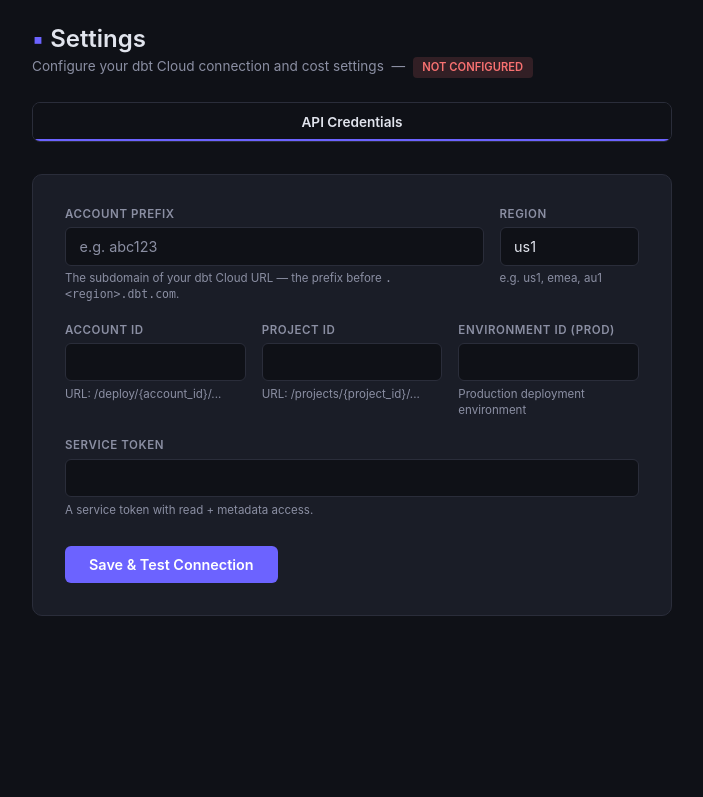
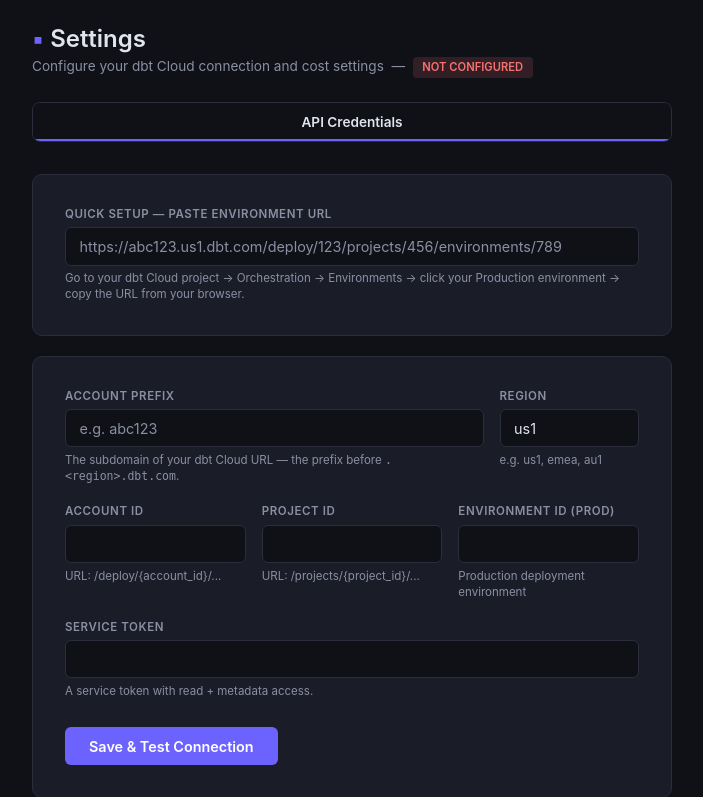
Before and after one commit to mfreeborndbt/SAO_Advanced_Configuration_Optimizer, a Flask app: page /setup in a window 1280 px wide. Shown: the part 67-864 px from the top of the page, without its empty margins (288-991 px from the left). Before the commit the page ends 683 px from the top, so only its background shows below. Run offline with Flask 3, Linux system fonts and the light colour scheme.

Commit message:
Add quick setup URL paste to auto-fill account, project, and environment IDs
Users can paste their dbt Cloud environment URL (e.g.
https://prefix.region.dbt.com/deploy/acct/projects/proj/environments/env)
and all fields are automatically populated. Just add the service token.

Co-Authored-By: Claude Opus 4.6 (1M context) <noreply@anthropic.com>

```diff
--- a/templates/setup.html
+++ b/templates/setup.html
@@ -248,6 +248,15 @@
       {% endfor %}
     {% endwith %}
 
+    <div class="form-card" style="margin-bottom:1.25rem;">
+      <div class="form-group" style="margin-bottom:0;">
+        <label>Quick Setup &mdash; Paste Environment URL</label>
+        <input type="text" id="quickUrl" placeholder="https://abc123.us1.dbt.com/deploy/123/projects/456/environments/789">
+        <div class="hint">Go to your dbt Cloud project &rarr; Orchestration &rarr; Environments &rarr; click your Production environment &rarr; copy the URL from your browser.</div>
+        <div id="quickMsg" style="display:none;font-size:0.78rem;margin-top:0.4rem;"></div>
+      </div>
+    </div>
+
     <div class="form-card">
       <form action="/setup/save" method="POST">
         <div class="form-row">
@@ -331,6 +340,29 @@ function showOverlayDelayed(msg) {
   }, 1000);
 }
 
+/* Quick URL parser */
+document.getElementById('quickUrl').addEventListener('input', function() {
+  var url = this.value.trim();
+  var msg = document.getElementById('quickMsg');
+  if (!url) { msg.style.display = 'none'; return; }
+  // Pattern: https://{prefix}.{region}.dbt.com/deploy/{account_id}/projects/{project_id}/environments/{environment_id}
+  var m = url.match(/^https?:\/\/([^.]+)\.([^.]+)\.dbt\.com\/deploy\/(\d+)\/projects\/(\d+)\/environments\/(\d+)/);
+  if (!m) {
+    msg.style.display = '';
+    msg.style.color = 'var(--red)';
+    msg.textContent = 'Could not parse URL. Expected format: https://prefix.region.dbt.com/deploy/account_id/projects/project_id/environments/environment_id';
+    return;
+  }
+  document.querySelector('input[name="account_prefix"]').value = m[1];
+  document.querySelector('input[name="region"]').value = m[2];
+  document.querySelector('input[name="account_id"]').value = m[3];
+  document.querySelector('input[name="project_id"]').value = m[4];
+  document.querySelector('input[name="environment_id"]').value = m[5];
+  msg.style.display = '';
+  msg.style.color = 'var(--green)';
+  msg.textContent = 'Filled in: ' + m[1] + ' (' + m[2] + ') — account ' + m[3] + ', project ' + m[4] + ', environment ' + m[5] + '. Just add your service token below.';
+});
+
 /* Nav link click feedback */
 document.querySelectorAll('.tab-nav a.tab, .tab-nav a.tab-link, .settings-tab').forEach(function(link) {
   if (link.getAttribute('href') === window.location.pathname) return;
```
